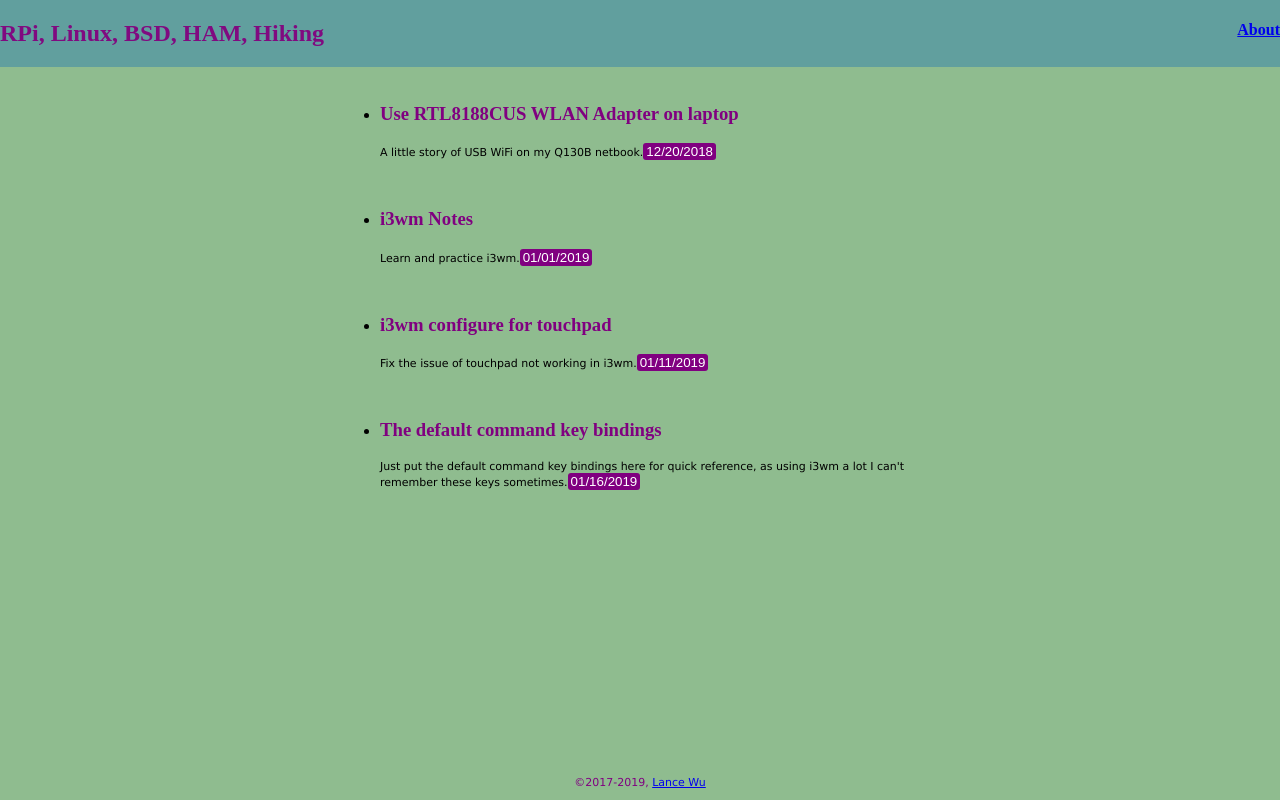
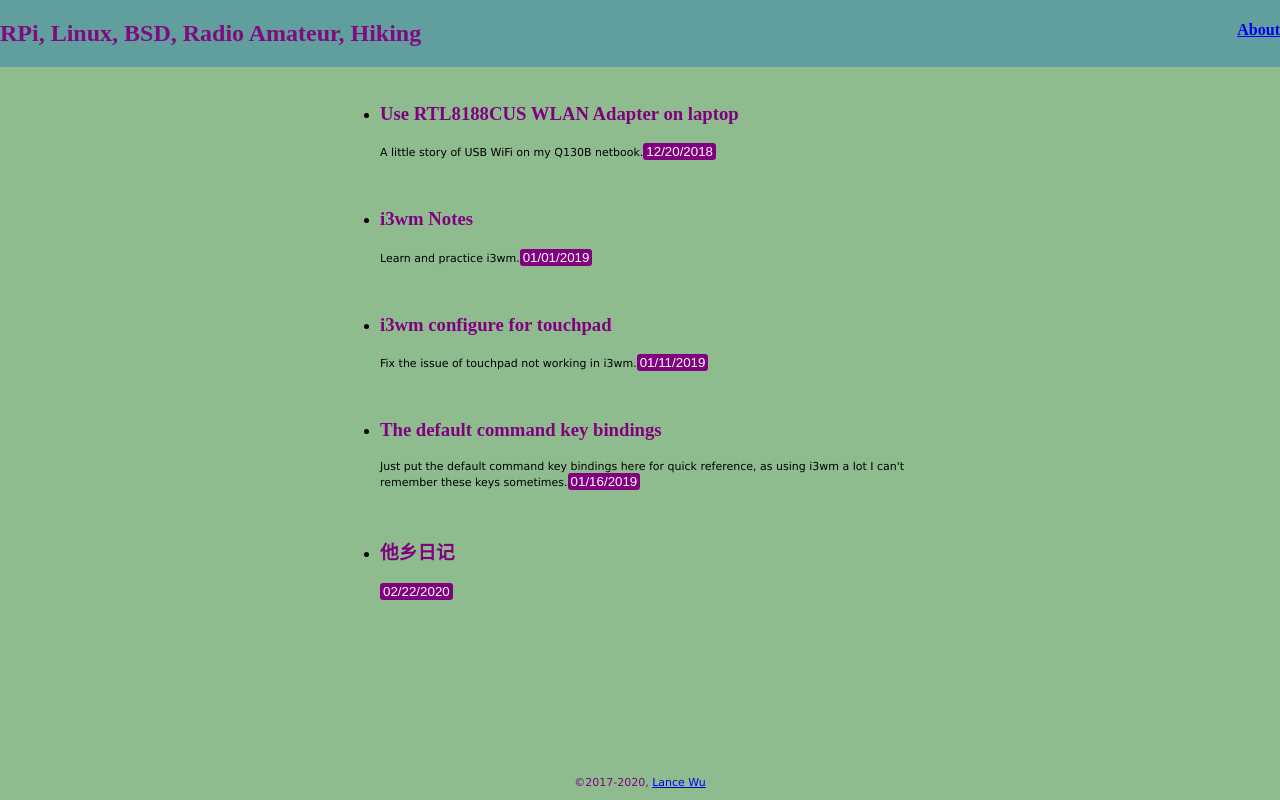
Before and after one commit to soho-local/soho-local.github.io, a plain HTML site: page index.html in a window 1280 px wide. Drawn offline with Linux system fonts and the light colour scheme.

Commit message:
Ajouer un dairy

```diff
--- a/index.html
+++ b/index.html
@@ -11,7 +11,7 @@
   <body>
 	  <!-- HEADER -->
 	<div class="navbar">
-		<h2>RPi, Linux, BSD, HAM, Hiking</h2>
+		<h2>        RPi, Linux, BSD, Radio Amateur, Hiking</h2>
 	</div>
 
 	<div class="topright">
@@ -31,12 +31,15 @@
 
 	    <li><h3><b>The default command key bindings</b></h3></li>
 	    <p>Just put the default command key bindings here for quick reference, as using i3wm a lot I can't remember these keys sometimes.<a href="./htmls/tmux.html"><button type="button" class="flash_button">01/16/2019</button></a></p><br>
+
+	    <li><h3><b>他乡日记</b></h3></li>
+	    <p><a href="./htmls/20200331.html"><button type="button" class="flash_button">02/22/2020</button></a></p><br>
 	    </ul>
     </div>
 
     <!-- FOOTER  -->
     <div class="footer">
-	    <p>&copy;2017-2019, <a href="https://soho-local.github.io">Lance Wu</a></p>
+	    <p>&copy;2017-2020, <a href="https://soho-local.github.io">Lance Wu</a></p>
     </div>
 
 
```
Also changed, not shown: htmls/about.html (+3 -3 lines), htmls/i3.html (+2 -2 lines), htmls/i3touchpad.html (+2 -2 lines), htmls/rtl8188cus.html (+2 -2 lines), htmls/tmux.html (+2 -2 lines).
